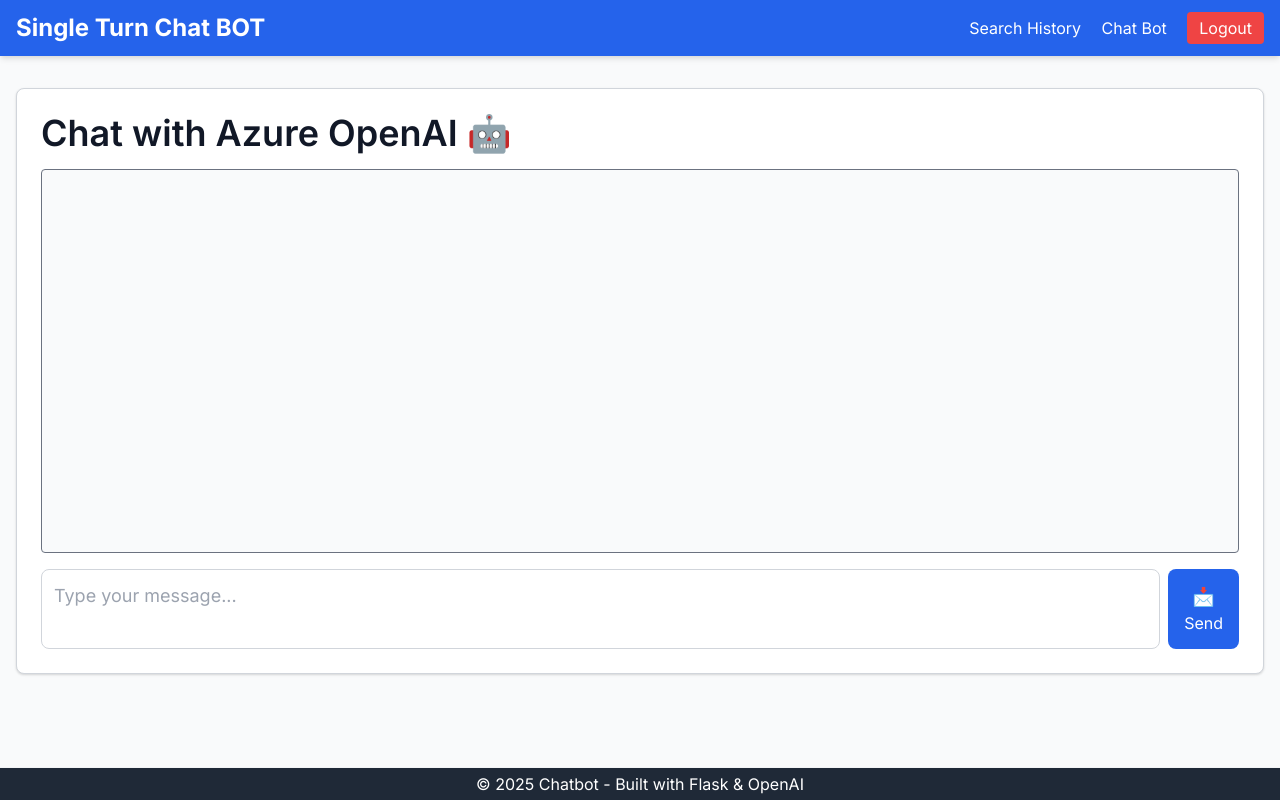
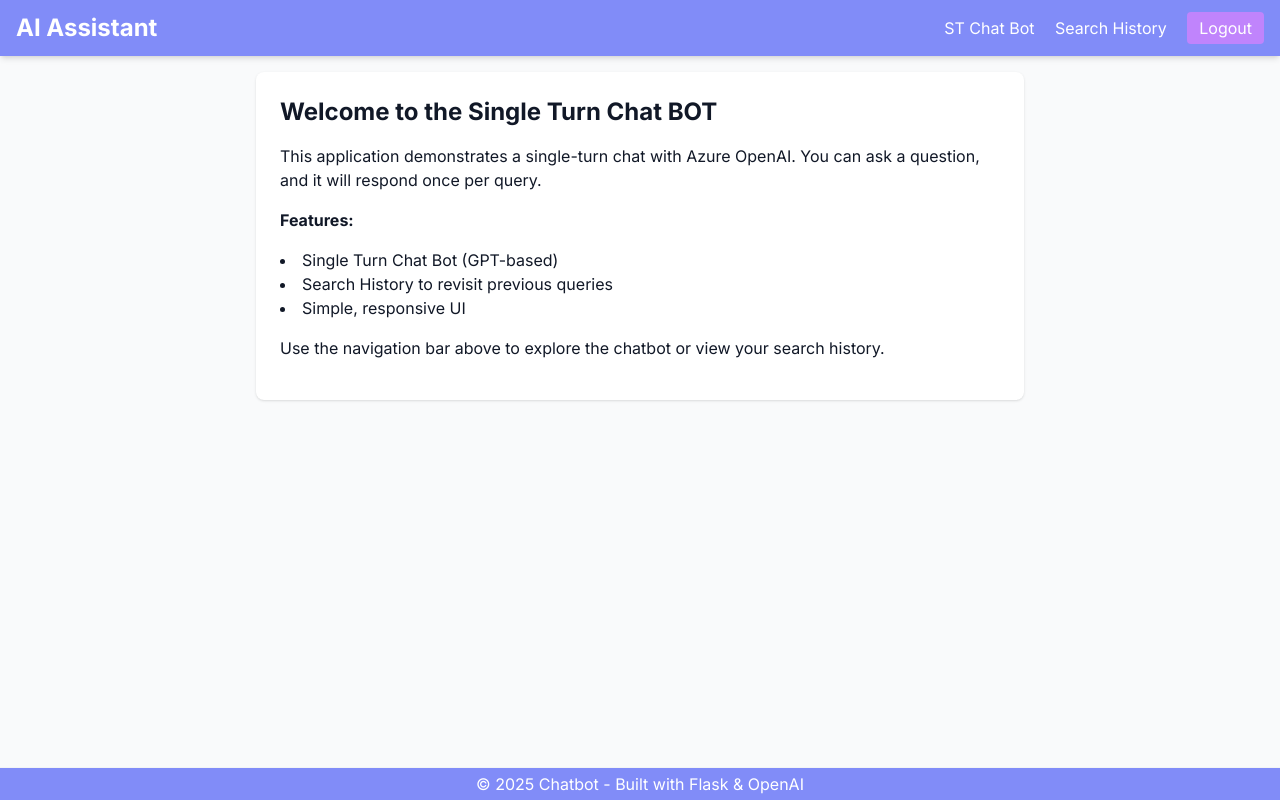
Before and after one commit to Swamy-s-Tech-Skills-Academy-AI-ML-Data/openai-chat-flask, a Flask app: page / in a window 1280 px wide. Run offline with Flask 3, Linux system fonts and the light colour scheme; some libraries are stand-ins or nearby versions.

Commit message:
Swamy/20mar work (#4)
* Initial Version

* Changes

* Initial Version

* Update README.md

* Changes

* UI Changes

* Update base.html

* UI Styles

* Changes

* Update routes.py

* Update base.html

* Update index.html

* Update index.html

* Update index.html

* Update index.html

* Update index.html

* Changes

* Update example.env

* Different Routes

* Changes

* Label Changes

```diff
--- a/website/routes.py
+++ b/website/routes.py
@@ -1,3 +1,4 @@
+# File: routes.py
 from flask import Blueprint, render_template, request, jsonify, current_app
 import openai
 import os
@@ -11,10 +12,23 @@
     raise ValueError(
         "Missing OpenAI API Key. Set OPENAI_API_KEY in environment variables.")
 
+# Set the API key globally for the OpenAI package
+openai.api_key = openai_api_key
+
 
 @routes.route("/")
 def home():
-    return render_template("index.html")
+    return render_template("home.html")
+
+
+@routes.route("/stchatbot")
+def stchatbot():
+    return render_template("stchatbot.html")
+
+
+@routes.route("/history")
+def history():
+    return render_template("history.html")
 
 
 @routes.route("/api/chat", methods=["POST"])
--- a/website/templates/base.html
+++ b/website/templates/base.html
@@ -13,7 +13,20 @@
     <link rel="icon" href="{{ url_for('static', filename='favicon.ico') }}" type="image/x-icon" />
 
     <!-- Tailwind CSS CDN -->
-    <link href="https://cdn.jsdelivr.net/npm/tailwindcss@2.2.19/dist/tailwind.min.css" rel="stylesheet">
+    <!-- <link href="https://cdn.jsdelivr.net/npm/tailwindcss@3.4.17/dist/tailwind.min.css" rel="stylesheet"> -->
+    <script src="https://cdn.tailwindcss.com"></script>
+
+    <script>
+        tailwind.config = {
+            theme: {
+                extend: {
+                    colors: {
+                        headerColor: '#005b96',
+                    }
+                }
+            }
+        }
+    </script>
 
     <!-- Custom Global Styles -->
     <link rel="stylesheet" href="{{ url_for('static', filename='globalstyles.css') }}">
@@ -21,14 +34,13 @@
 
 <body class="flex flex-col min-h-screen bg-gray-50 text-gray-900 font-inter">
     <!-- Navbar -->
-    <nav class="bg-blue-600 text-white shadow-md">
+    <nav class="bg-indigo-400 text-white shadow-md">
         <div class="container mx-auto px-4 py-3 flex justify-between items-center">
-            <h1 class="text-2xl font-bold">Single Turn Chat BOT</h1>
+            <h1 class="text-2xl font-bold">AI Assistant</h1>
             <div class="space-x-4">
-                <!-- <a href="/" class="hover:underline">Home</a> -->
+                <a href="/stchatbot" class="hover:underline">ST Chat Bot</a>
                 <a href="/history" class="hover:underline">Search History</a>
-                <a href="/chatbot" class="hover:underline">Chat Bot</a>
-                <button class="bg-red-500 hover:bg-red-600 px-3 py-1 rounded">Logout</button>
+                <button class="bg-purple-400 hover:bg-purple-600 px-3 py-1 rounded">Logout</button>
             </div>
         </div>
     </nav>
@@ -41,7 +53,7 @@
     </main>
 
     <!-- Sticky Footer -->
-    <footer class="bg-gray-800 text-white text-center p-1 text-md border-t border-gray-100">
+    <footer class="bg-indigo-400 text-white text-center p-1 text-md border-t border-gray-100">
         © 2025 Chatbot - Built with Flask & OpenAI
     </footer>
 </body>
--- /dev/null
+++ b/website/templates/home.html
@@ -0,0 +1,22 @@
+{% extends "base.html" %}
+{% block title %}Home{% endblock %}
+{% block content %}
+<div class="max-w-3xl mx-auto bg-white p-6 rounded-lg shadow">
+    <h2 class="text-2xl font-bold mb-4">Welcome to the Single Turn Chat BOT</h2>
+    <p class="mb-4">
+        This application demonstrates a single-turn chat with Azure OpenAI.
+        You can ask a question, and it will respond once per query.
+    </p>
+    <p class="mb-4">
+        <strong>Features:</strong>
+    </p>
+    <ul class="list-disc list-inside mb-4">
+        <li>Single Turn Chat Bot (GPT-based)</li>
+        <li>Search History to revisit previous queries</li>
+        <li>Simple, responsive UI</li>
+    </ul>
+    <p class="mb-4">
+        Use the navigation bar above to explore the chatbot or view your search history.
+    </p>
+</div>
+{% endblock %}
--- a/website/templates/index.html
+++ b/website/templates/stchatbot.html
@@ -1,13 +1,13 @@
 {% extends "base.html" %}
 {% block title %}Home{% endblock %}
 {% block content %}
-<div class="max-w-8xl mx-auto bg-white p-6 mt-4 rounded-lg shadow border border-gray-300">
+<div class="max-w-8xl mx-auto bg-white p-6 mt-4 rounded-lg shadow border border-indigo-200">
 
-    <h2 class="text-4xl font-semibold mb-4">Chat with Azure OpenAI 🤖</h2>
+    <h2 class="text-4xl font-semibold mb-4">Chat with OpenAI 🤖</h2>
 
     <!-- Chat Box -->
     <div id="chat-box"
-        class="bg-gray-50 h-96 overflow-y-auto p-4 rounded mb-4 border border-gray-500 flex flex-col space-y-2 text-lg">
+        class="bg-gray-50 h-96 overflow-y-auto p-4 rounded mb-4 border border-indigo-300 flex flex-col space-y-2 text-lg">
     </div>
 
     <!-- Input & Button -->
@@ -15,9 +15,9 @@
         <textarea id="user-input" placeholder="Type your message..."
             class="flex-grow border border-gray-300 rounded-lg px-3 py-3 h-20 resize-none focus:outline-none focus:ring focus:ring-blue-300 text-lg"></textarea>
         <button id="send-btn"
-            class="bg-blue-600 text-white font-semibold px-4 py-3 rounded-lg hover:bg-blue-700 transition flex flex-col items-center justify-center">
+            class="bg-indigo-400 text-white text-xl font-bold px-4 py-3 rounded-lg hover:bg-indigo-600 transition flex flex-col items-center justify-center">
             <span class="text-lg">📩</span>
-            <span>Send</span>
+            <span class="font-bold">Send</span>
         </button>
     </div>
 </div>
@@ -35,16 +35,16 @@
             // User message (align right, blue background)
             msgDiv.classList.add("justify-end");
             msgDiv.innerHTML = `
-                <div class="bg-blue-600 text-white p-3 rounded-lg shadow max-w-lg rounded-br-none">
-                    <strong>You:</strong> ${message}
+                <div class="bg-indigo-200 text-purple text-xl p-3 rounded-lg shadow rounded-br-none">
+                    <strong>👤:</strong> ${message}
                 </div>
             `;
         } else {
             // Bot message (align left, gray background)
             msgDiv.classList.add("justify-start");
             msgDiv.innerHTML = `
-                <div class="bg-gray-700 text-white p-3 rounded-lg shadow rounded-bl-none">
-                    <strong>Bot:</strong> ${message}
+                <div class="bg-indigo-50 text-indigo-900 text-xl p-3 rounded-lg shadow rounded-bl-none">
+                    <strong>🤖:</strong> ${message}
                 </div>
             `;
         }
```
Also changed, not shown: website/templates/history.html (+9 -0 lines), website/templates/response_view.html (deleted), 2 other files.
